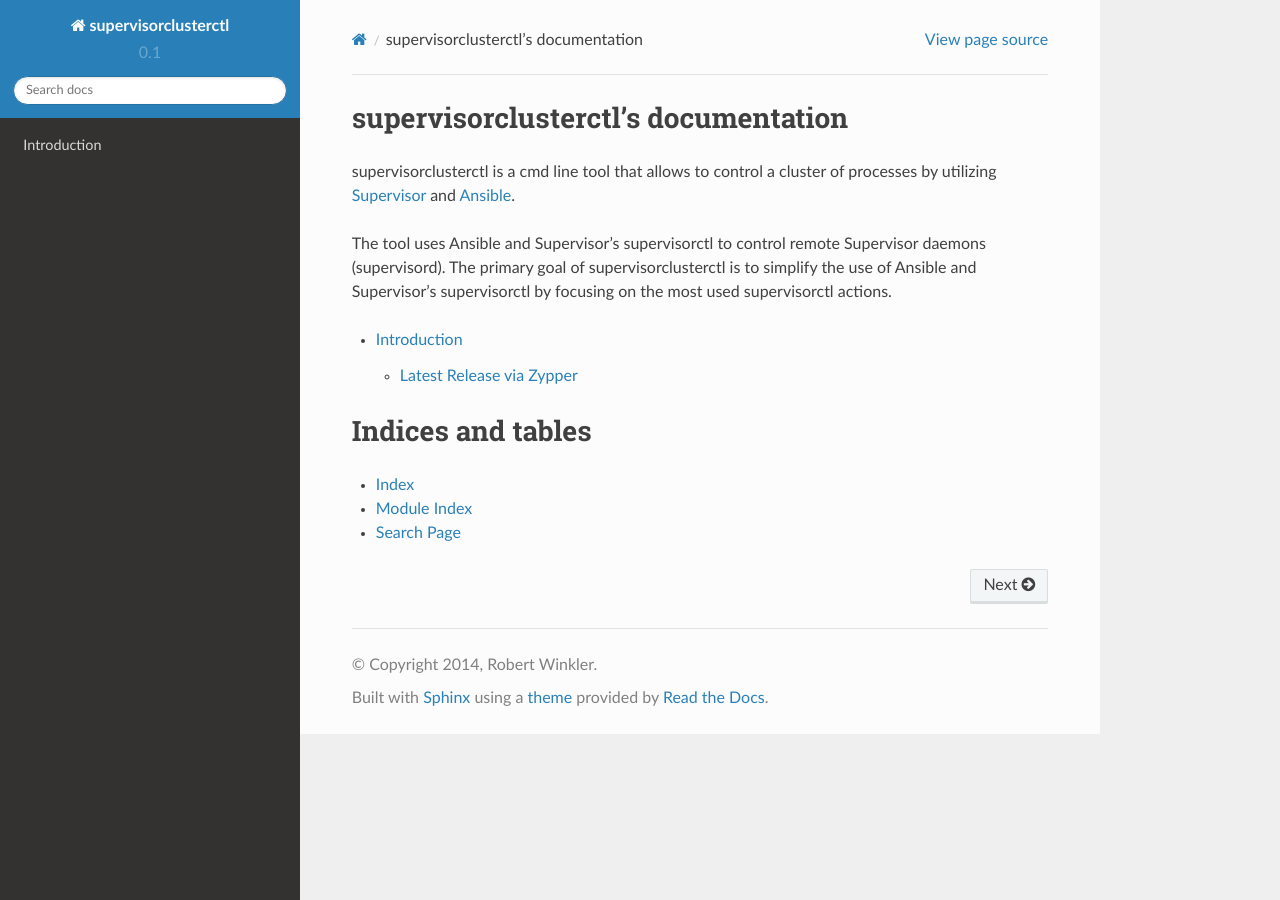
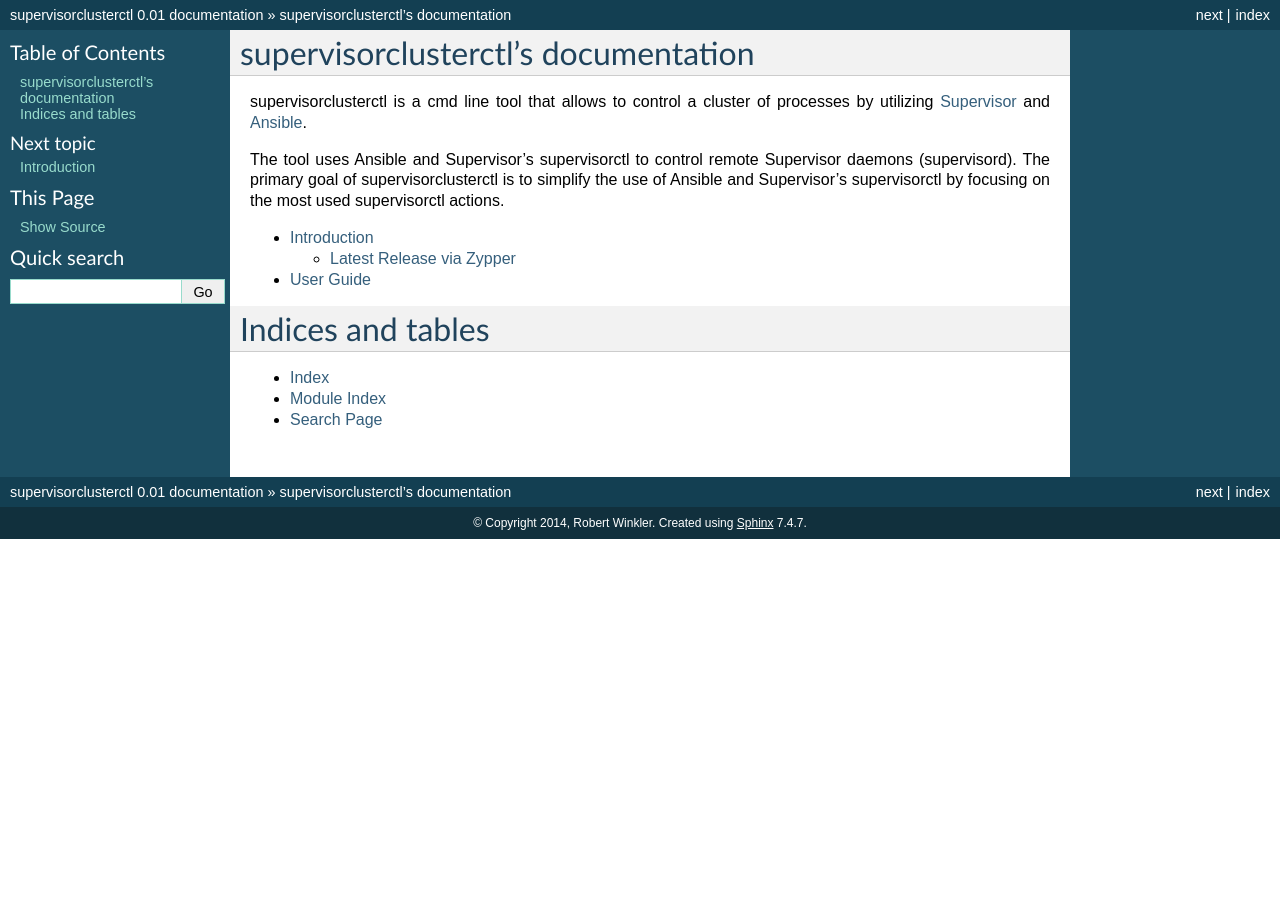
Before and after one commit to RobWin/supervisorclusterctl, a Sphinx documentation site: the page built from docs/source/index.rst, in a window 1280 px wide. Built offline with Sphinx 7.4.7, drawn with Linux system fonts in a browser that asks for light colours.

Commit message:
Removed ReadTheDocs theme

```diff
--- a/docs/source/conf.py
+++ b/docs/source/conf.py
@@ -13,7 +13,6 @@
 # serve to show the default.
 
 import os
-import sphinx_rtd_theme
 import sys
 
 # If extensions (or modules to document with autodoc) are in another directory,
@@ -103,7 +102,7 @@ pygments_style = 'sphinx'
 
 # The theme to use for HTML and HTML Help pages.  See the documentation for
 # a list of builtin themes.
-html_theme = 'sphinx_rtd_theme'
+html_theme = 'default'
 
 # Theme options are theme-specific and customize the look and feel of a theme
 # further.  For a list of options available for each theme, see the
@@ -111,7 +110,7 @@ html_theme = 'sphinx_rtd_theme'
 #html_theme_options = {}
 
 # Add any paths that contain custom themes here, relative to this directory.
-html_theme_path = [sphinx_rtd_theme.get_html_theme_path()]
+#html_theme_path = [sphinx_rtd_theme.get_html_theme_path()]
 
 # The name for this set of Sphinx documents.  If None, it defaults to
 # "<project> v<release> documentation".
--- a/docs/source/index.rst
+++ b/docs/source/index.rst
@@ -15,6 +15,7 @@ The primary goal of supervisorclusterctl is to simplify the use of Ansible and S
    :maxdepth: 2
 
    installation
+   user_guide
 
 Indices and tables
 ==================
--- /dev/null
+++ b/docs/source/user_guide.rst
@@ -0,0 +1,2 @@
+User Guide
+============
--- a/setup.py
+++ b/setup.py
@@ -11,7 +11,7 @@ except ImportError:
           "Please install it using your package manager (usually python-setuptools) or via pip (pip install setuptools)."
     sys.exit(1)
 
-requirements = []
+requirements = ['sphinx_rtd_theme']
 
 test_requirements = []
 
```
